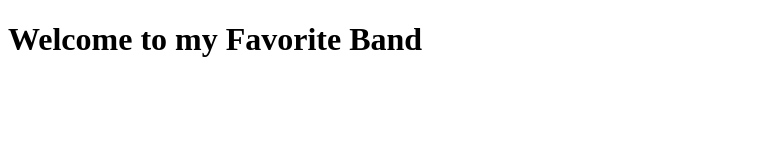
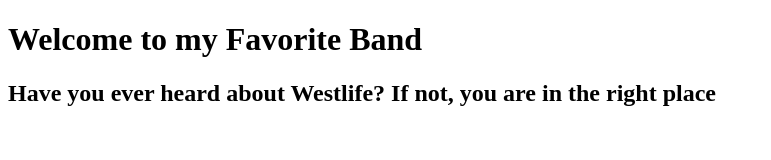
Before and after one commit to Roseoketch/My-Favorite-band-project, a plain HTML site: page index.html in a window 1280 px wide. Shown: the whole page, without its empty margins (0-771 px from the left). Drawn offline with Linux system fonts and the light colour scheme.

Commit message:
Adding h2 about westlife history

```diff
--- a/index.html
+++ b/index.html
@@ -7,5 +7,6 @@
 </head>
 <body>
     <h1>Welcome to my Favorite Band</h1>
+    <h2>Have you ever heard about Westlife? If not, you are in the right place</h2>
 </body>
 </html>
```
